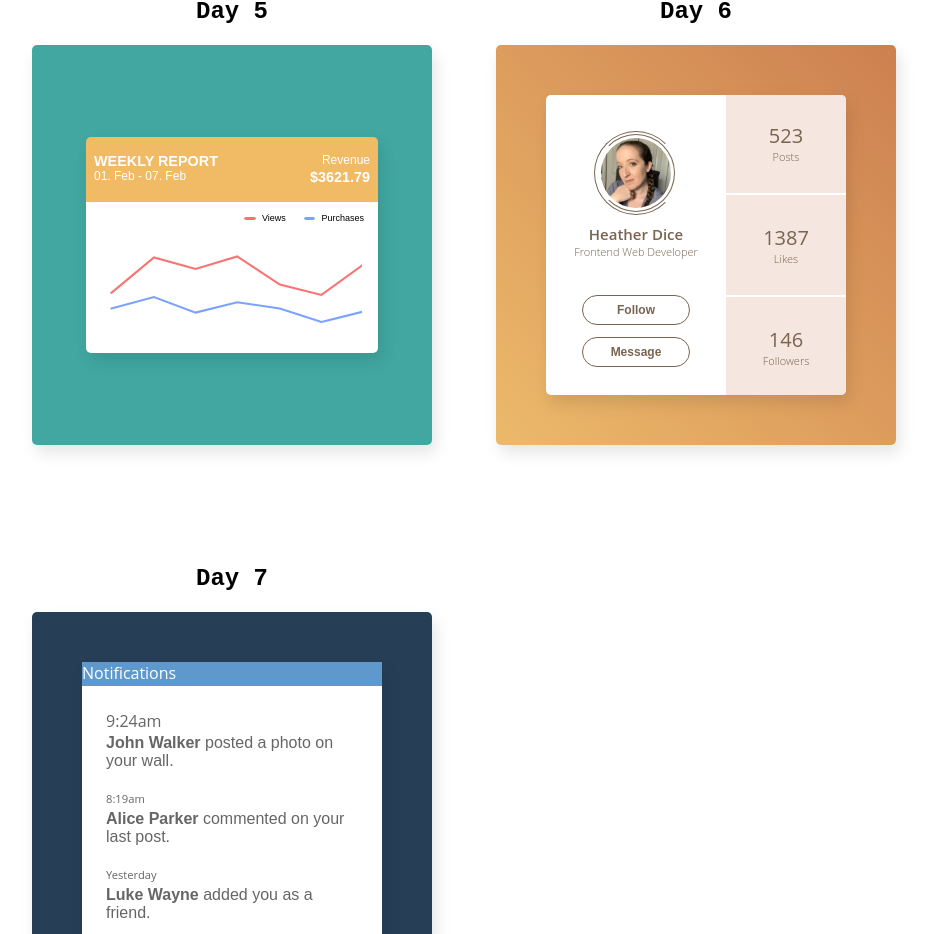
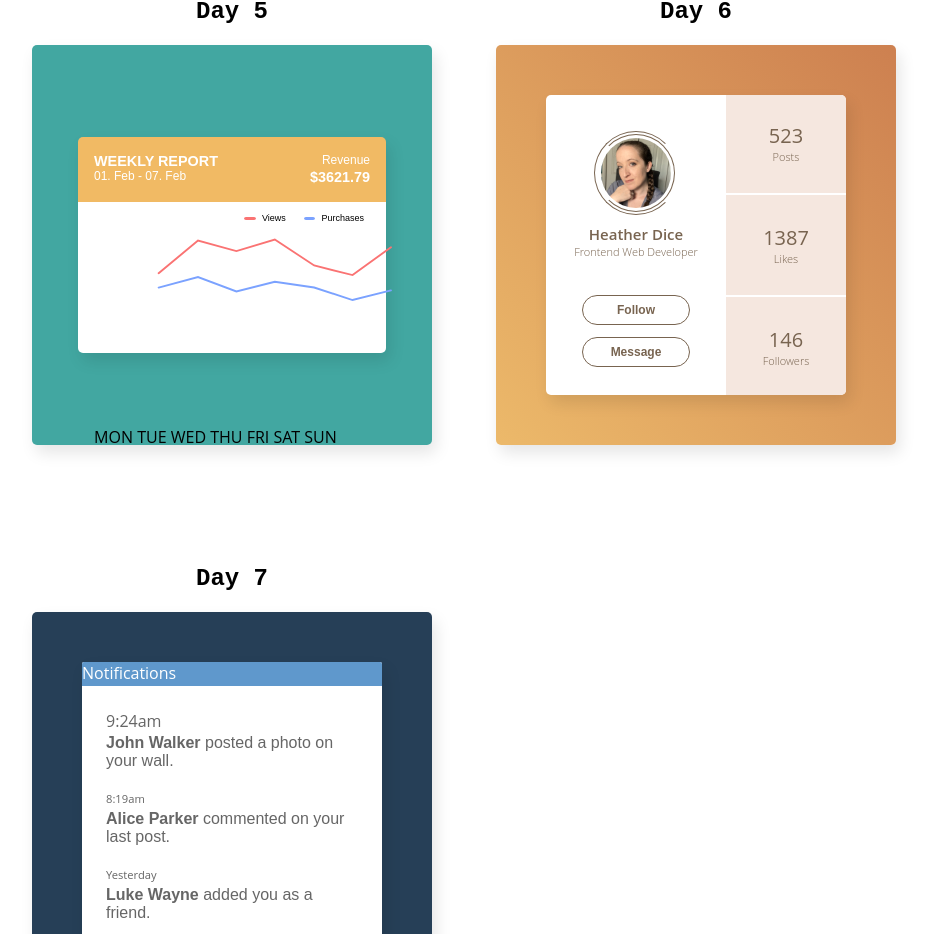
Before and after one commit to heatherdice/100_days_css, a React (Create React App) app: page / in a window 1280 px wide. Shown: the part 2095-3029 px from the top of the page, without its empty margins (176-1107 px from the left). Built offline with nearby package versions, Linux system fonts and the light colour scheme.

Commit message:
Added, styled weekday names, attempted to change position of svg

```diff
--- a/src/components/dayComponents/Day5.js
+++ b/src/components/dayComponents/Day5.js
@@ -33,7 +33,19 @@ export default function Day5() {
                         <polyline points="9,46 50,12 90,23 130,11 171,38 211,48 251,19" className="red-line" />
                         <polyline points="9,61 50,50 90,65 130,55 171,61 211,74 251,64" className="blue-line" />
                     </svg>
+
+                    {/* weekdays */}
+                    <div className="weekdays">
+                        MON
+                        TUE
+                        WED
+                        THU
+                        FRI
+                        SAT
+                        SUN
+                    </div>
                 </div>
+
             </div>
         </div>
     )
--- a/src/styles/dayStyles/Day5.css
+++ b/src/styles/dayStyles/Day5.css
@@ -6,7 +6,7 @@
 /* card for chart */
 .chart-container {
     font-family: 'Open Sans', Helvetica, sans-serif !important;
-	padding: 0.5em;
+	padding: 0.5em 1em;
 	z-index: 4;
 	position: relative;
 	width: 17.25em;
@@ -78,10 +78,10 @@
 }
 
 .chart-lines {
-	height: 5em;
-	width: 16.25em;
+	height: 12em;
+	width: 22em;
 	position: absolute;
-	padding: 1em 1em 0 0.5em;
+	/* padding: 1em 1em 0 0.5em; */
 }
 
 .red-line, .blue-line {
@@ -100,7 +100,7 @@
 
 svg {
 	width: 100%;
-	height: auto;
+	height: 100%;
 }
 
 @media (max-width: 945px) {
```
